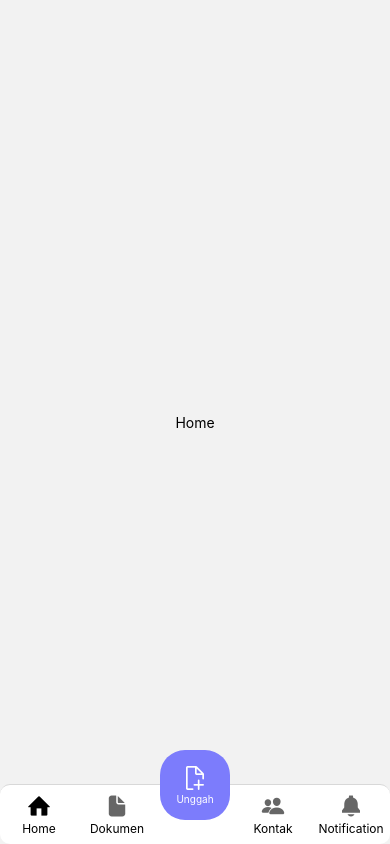
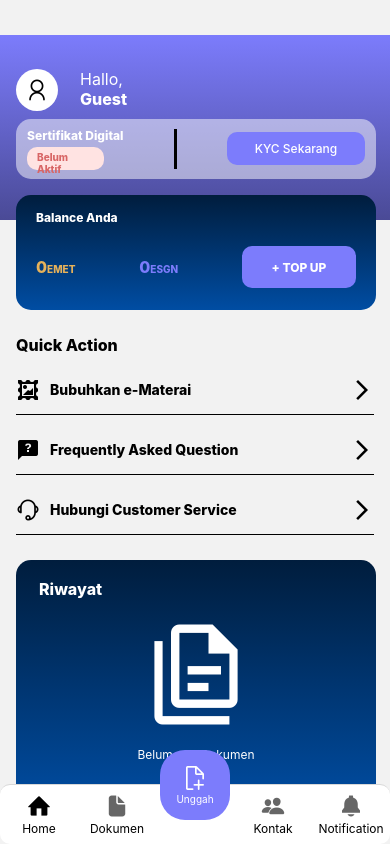
Before and after one commit to Shrmanto/Mobile-Ematerai-Kubikal, a React Native app: screen /Home in a window 390 px wide. Built offline with nearby package versions, Linux system fonts and the light colour scheme.

Commit message:
Style:page home - Guest

```diff
--- a/package.json
+++ b/package.json
@@ -21,11 +21,13 @@
     "react": "18.2.0",
     "react-native": "0.73.6",
     "react-native-gesture-handler": "~2.14.0",
+    "react-native-linear-gradient": "^2.8.3",
     "react-native-pager-view": "6.2.3",
     "react-native-reanimated": "~3.6.2",
     "react-native-safe-area-context": "4.8.2",
     "react-native-screens": "~3.29.0",
-    "react-native-tab-view": "^3.5.2"
+    "react-native-tab-view": "^3.5.2",
+    "expo-linear-gradient": "~12.7.2"
   },
   "devDependencies": {
     "@babel/core": "^7.20.0"
--- a/src/pages/Home.js
+++ b/src/pages/Home.js
@@ -1,10 +1,99 @@
-import { View, Text } from 'react-native'
+import { View, Text, ScrollView } from 'react-native'
 import React from 'react'
+import { LinearGradient } from 'expo-linear-gradient';
+import { MaterialCommunityIcons, MaterialIcons, AntDesign } from '@expo/vector-icons';
 
 export default function Home() {
   return (
-    <View style={{flex:1, justifyContent:'center', alignItems:'center'}}>
-      <Text>Home</Text>
-    </View>
+    <ScrollView>
+      <View style={{marginTop:35, height:1000}}>
+          <LinearGradient style={{width:"auto", height:185, backgroundColor:"#7C7CFC", justifyContent:"center"}} colors={['#7C7CFC', '#4A4A96']}>
+            <View style={{marginHorizontal:16, flexDirection:"row"}}>
+              <View style={{width:42, height:42, backgroundColor:"#ffff", borderRadius:100, marginRight:22, justifyContent:"center", alignItems:"center"}}>
+                <AntDesign name="user" size={24} color="black" />
+              </View>
+              <View>
+                <Text style={{fontSize:16, color:"white"}}>Hallo,</Text>
+                <Text style={{fontSize:16, color:"white", fontWeight:800}}>Guest</Text>
+              </View>
+            </View>
+            <View style={{marginHorizontal:16, marginVertical:8}}>
+              <View style={{width:360, height:60, backgroundColor:"rgba(255, 255, 255, 0.5)", borderRadius:15, paddingHorizontal:11, justifyContent:"center"}}>
+                <View style={{flexDirection:"row", justifyContent:"space-between", alignItems:"center"}}>
+                  <View>
+                    <Text style={{fontSize:12, fontWeight:800, color:"#fff", paddingBottom:4}}>Sertifikat Digital</Text>
+                    <View style={{width:77, height:23, backgroundColor:"#FFE3E2", paddingVertical:4, paddingHorizontal:10, borderRadius:10}}>
+                      <Text style={{fontSize:10, fontWeight:800, color:"#D86666"}}>Belum Aktif</Text>
+                    </View>
+                  </View>
+                  <View style={{width:3, height:40, backgroundColor:"#000000"}}></View>
+                  <View style={{width:138, height:33, backgroundColor:"#7C7CFC", justifyContent:"center", alignItems:"center", borderRadius:10}}>
+                    <Text style={{fontSize:12, fontWeight:500, color:"#fff"}}>KYC Sekarang</Text>
+                  </View>
+                </View>
+              </View>
+            </View>
+          </LinearGradient>
+          <View style={{marginHorizontal:16, marginTop:-25}}>
+            <LinearGradient style={{width:360, height:115, backgroundColor:"#004DA3", borderRadius:15, paddingHorizontal:20, paddingVertical:15}} colors={['#001D3D', '#004DA3']}>
+              <Text style={{fontSize:12, fontWeight:800, color:"#fff"}}>Balance Anda</Text>
+              <View style={{marginTop:21, flexDirection:"row", justifyContent:"space-between", alignItems:"center"}}>
+                <Text style={{fontSize:16, fontWeight:800, color:"#E6B25A"}}>0<Text style={{fontSize:10}}>EMET</Text></Text>
+                <Text style={{fontSize:16, fontWeight:800, color:"#7C7CFC"}}>0<Text style={{fontSize:10}}>ESGN</Text></Text>
+                <View style={{width:114, height:42, backgroundColor:"#7C7CFC", justifyContent:"center", alignItems:"center", borderRadius:10}}>
+                  <Text style={{fontSize:12, fontWeight:800, color:"#fff"}}>+ TOP UP</Text>
+                </View>
+              </View>
+            </LinearGradient>
+          </View>
+          <View style={{marginVertical:25, marginHorizontal:16}}>
+            <Text style={{fontSize:16, fontWeight:800, marginBottom:10}}>Quick Action</Text>
+            <View style={{width:"auto", height:50, justifyContent:"center", borderBottomColor:"#000000", borderBottomWidth:1, marginBottom:10}}>
+              <View style={{flexDirection:"row", alignItems:"center"}}>
+                <View style={{marginRight:10}}>
+                  <MaterialCommunityIcons name="postage-stamp" size={24} color="black" />
+                </View>
+                <Text style={{fontSize:14, fontWeight:800}}>Bubuhkan e-Materai</Text>
+                <View style={{marginLeft:"auto"}}>
+                  <MaterialIcons name="arrow-forward-ios" size={24} color="black" />
+                </View>
+              </View>
+            </View>
+            <View style={{width:"auto", height:50, justifyContent:"center", borderBottomColor:"#000000", borderBottomWidth:1, marginBottom:10}}>
+              <View style={{flexDirection:"row", alignItems:"center"}}>
+                <View style={{marginRight:10}}>
+                  <MaterialCommunityIcons name="message-question" size={24} color="black" />
+                </View>
+                <Text style={{fontSize:14, fontWeight:800}}>Frequently Asked Question</Text>
+                <View style={{marginLeft:"auto"}}>
+                  <MaterialIcons name="arrow-forward-ios" size={24} color="black" />
+                </View>
+              </View>
+            </View>
+            <View style={{width:"auto", height:50, justifyContent:"center", borderBottomColor:"#000000", borderBottomWidth:1}}>
+              <View style={{flexDirection:"row", alignItems:"center"}}>
+                <View style={{marginRight:10}}>
+                  <AntDesign name="customerservice" size={24} color="black" />
+                </View>
+                <Text style={{fontSize:14, fontWeight:800}}>Hubungi Customer Service</Text>
+                <View style={{marginLeft:"auto"}}>
+                  <MaterialIcons name="arrow-forward-ios" size={24} color="black" />
+                </View>
+              </View>
+            </View>
+          </View>
+          <View style={{marginHorizontal:16}}>
+            <LinearGradient style={{width:360, height:250, backgroundColor:"#004DA3", borderRadius:15, paddingHorizontal:23, paddingVertical:19}} colors={['#001D3D', '#004DA3']}>
+              <Text style={{fontSize:16, fontWeight:800, color:"#fff", marginBottom:25}}>Riwayat</Text>
+              <View style={{alignItems:"center"}}>
+                <View style={{marginBottom:22}}>
+                  <MaterialCommunityIcons name="file-document-multiple-outline" size={100} color="white" />
+                </View>
+                <Text style={{fontSize:12, color:"#fff"}}>Belum ada Dokumen</Text>
+              </View>
+            </LinearGradient>
+          </View>
+      </View>
+    </ScrollView>
   )
 }
```
Also changed, not shown: 1 other file (tests, documents, lock files or other folders).
